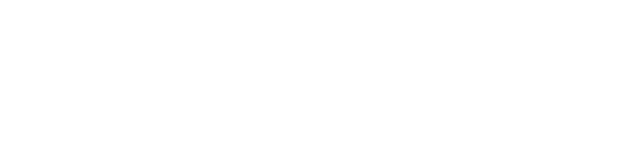
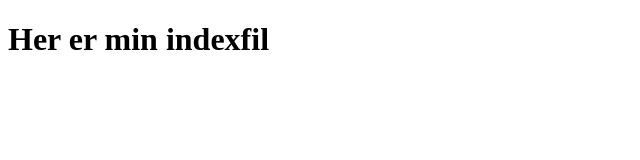
Before and after one commit to emma-cell/git_test_torsdag, a plain HTML site: page index.html in a window 1280 px wide. Shown: the whole page, without its empty margins (0-640 px from the left). Drawn offline with Linux system fonts and the light colour scheme.

Commit message:
tilføjet en header (h1)

```diff
--- a/index.html
+++ b/index.html
@@ -9,6 +9,9 @@
 </head>
 
 <body>
+
+    <h1>Her er min indexfil</h1>
+
     <script src=""></script>
 </body>
 
```
